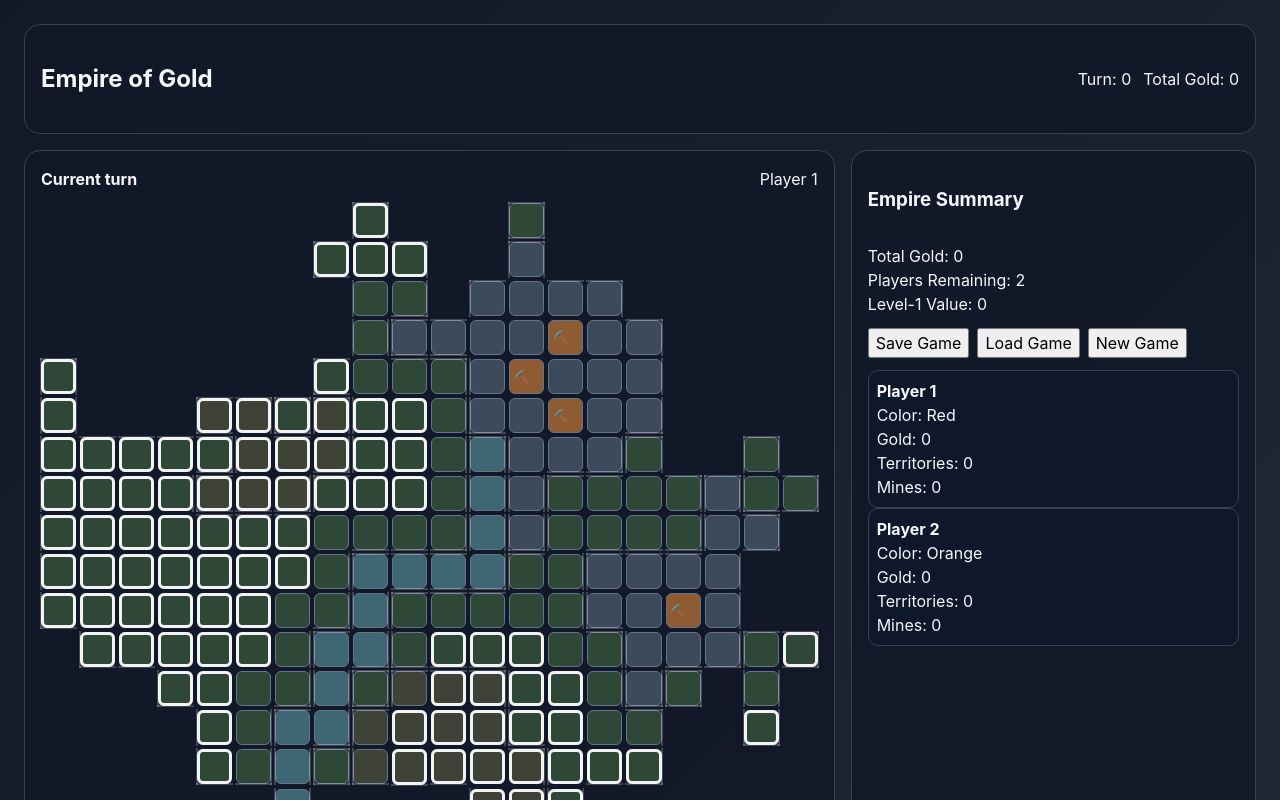
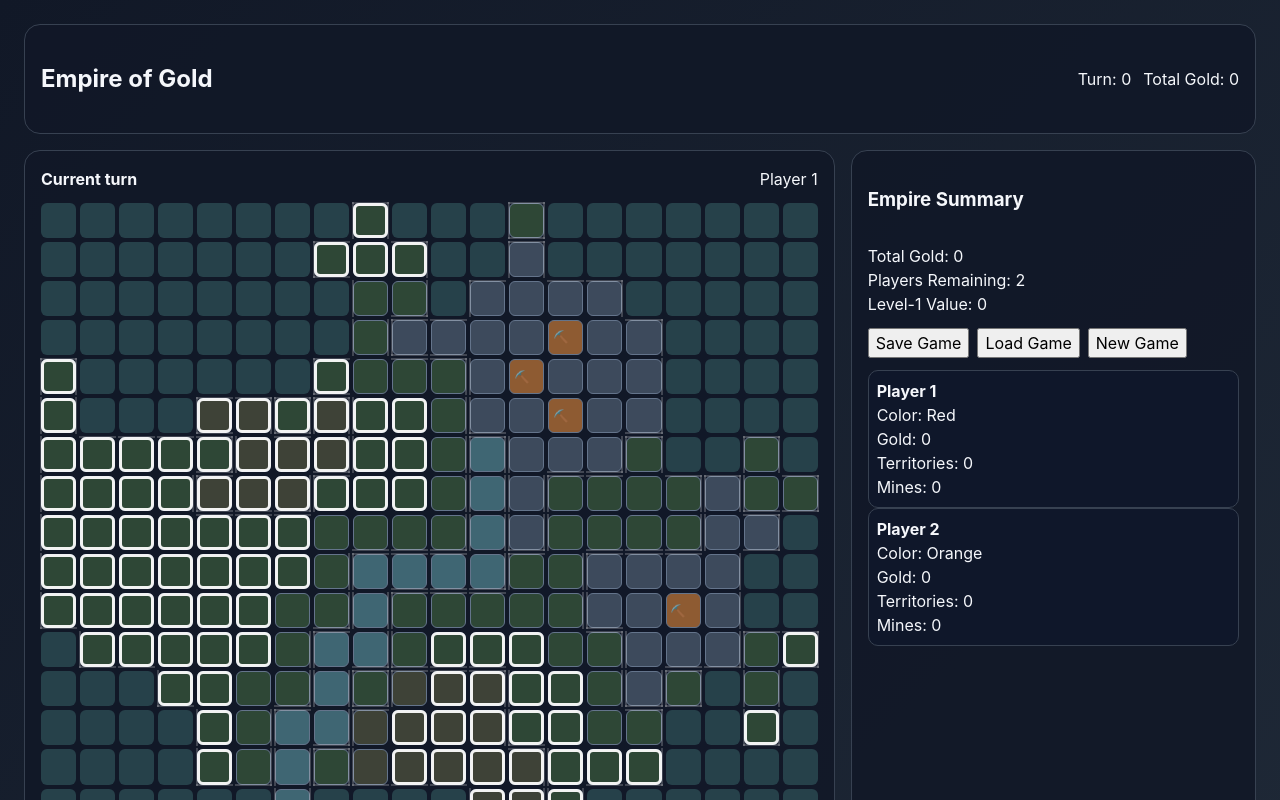
Before and after one commit to dmcote-1991/Empires, a React (Vite) app: page / in a window 1280 px wide. Both pictures are taken after a click on the button "Start Game". Shown: the top 800 px of the page. Built offline with nearby package versions, Linux system fonts and the light colour scheme.

Commit message:
Add ocean water around island map

```diff
--- a/src/styles.css
+++ b/src/styles.css
@@ -57,6 +57,13 @@ background: #2e4736;
 
 .tile.river {
   background: #3f6673;
+}
+
+.river-map-water {
+  background: #26414a;
+  border: none;
+  pointer-events: none;
+  cursor: default;
 }
 
 .tile.settlement-option {
--- a/src/ui/BoardView.tsx
+++ b/src/ui/BoardView.tsx
@@ -65,6 +65,26 @@ export function BoardView({
 
   const isStartingTurn =
     currentPlayer?.territoryIds.length === 0;
+
+    const renderWater = (index: number) => {
+    return (
+      <div
+        key={`water-${index}`}
+        className="tile-wrapper"
+      >
+        <div className="tile river-map-water" />
+      </div>
+    );
+  };
+
+  const territoryByIndex = new Map(
+    gameState.board.territories.map((territory) => {
+      const index =
+        Number(territory.id.slice(2)) - 1;
+
+      return [index, territory];
+    })
+  );
 
   const renderTerritory = (territory: Territory) => {
     const owner = gameState.players.find(
@@ -418,26 +438,44 @@ export function BoardView({
         className="board-grid"
         style={{
           gridTemplateColumns: `repeat(${gameState.board.dimensions.cols}, minmax(0, 1fr))`,
+          gridTemplateRows: `repeat(${gameState.board.dimensions.rows}, minmax(0, 1fr))`,
         }}
       >
-  {gameState.board.territories.map((territory) => {
-          const index = Number(territory.id.slice(2)) - 1;
-          const row = Math.floor(index / gameState.board.dimensions.cols);
-          const col = index % gameState.board.dimensions.cols;
+        {Array.from(
+          {
+            length:
+              gameState.board.dimensions.rows *
+              gameState.board.dimensions.cols,
+          },
+          (_, index) => {
+            const territory =
+              territoryByIndex.get(index);
+
+            const row = Math.floor(
+              index /
+                gameState.board.dimensions.cols
+            );
+
+            const col =
+              index %
+              gameState.board.dimensions.cols;
 
             return (
               <div
-              key={territory.id}
+                key={territory?.id ?? `water-${index}`}
                 className="tile-wrapper"
                 style={{
                   gridColumn: col + 1,
                   gridRow: row + 1,
                 }}
               >
-              {renderTerritory(territory)}
+                {territory
+                  ? renderTerritory(territory)
+                  : renderWater(index)}
               </div>
             );
-        })}
+          }
+        )}
       </div>
     </div>
   );
```
Lines whose indentation alone changed are shown as unchanged.
